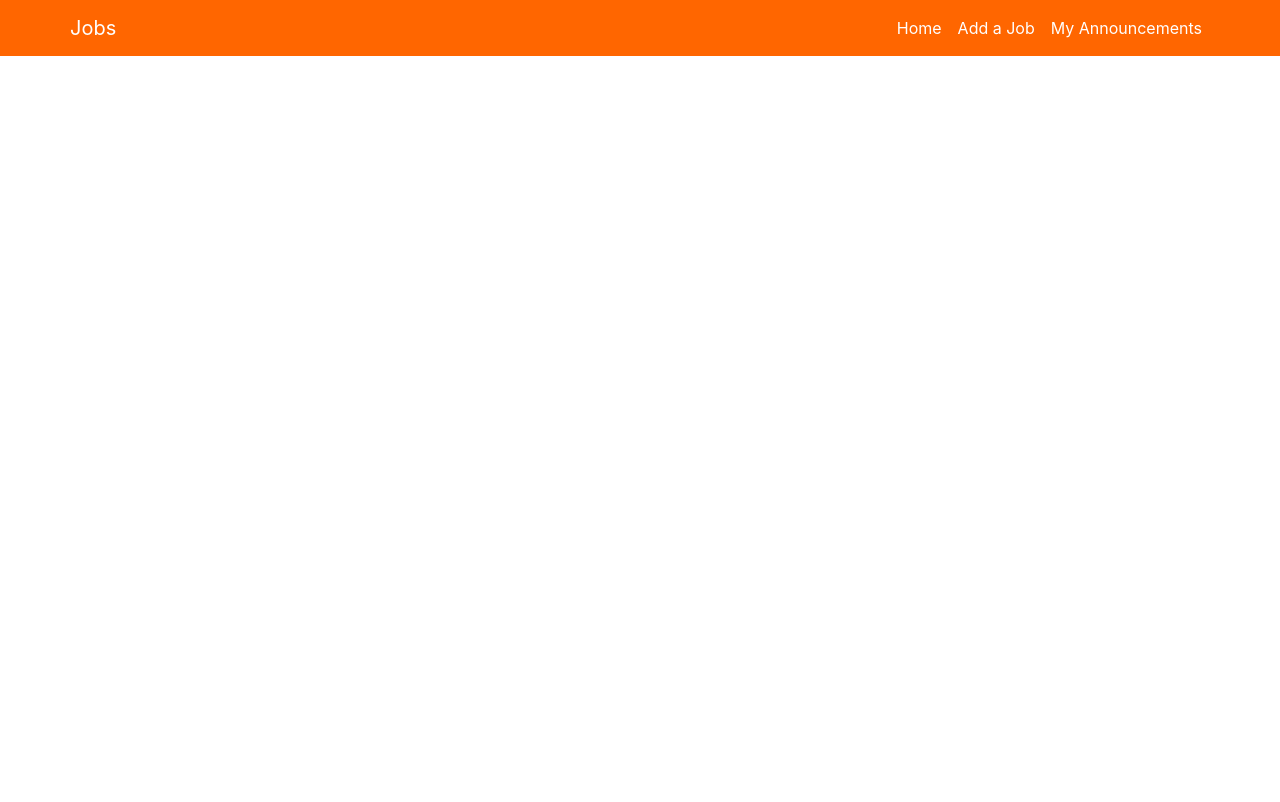
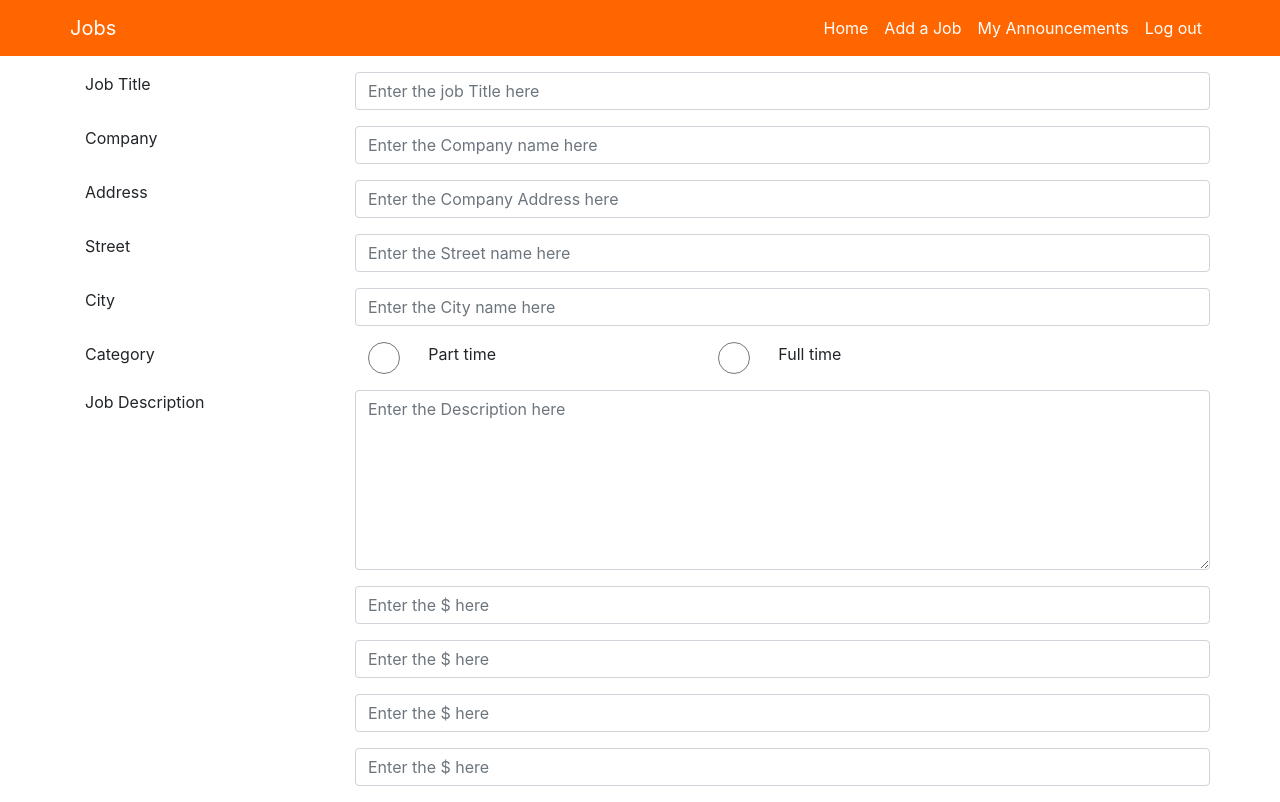
Before and after one commit to ttdlh/Job-Website, a PHP site: page /addjob.php in a window 1280 px wide. Before the commit the page ends 56 px from the top, so only its background shows below. Run offline with PHP 8.4, Linux system fonts and the light colour scheme; the visitor is signed in with stand-in values (Sample User, id 1).

Commit message:
third_commit

```diff
--- a/addjob.php
+++ b/addjob.php
@@ -1,3 +1,5 @@
+
+
 <!doctype html><!-- not done -->
 <html>
 <head>
@@ -9,12 +11,68 @@
 </head>
 <body>
   <?
+    session_start();
+    if(!(isset($_SESSION['username']))){
+      header('Location: index.php');
+    }
+
     require_once("html/header.php");
   ?>
+
   <div class="addjob">
     <div class="container">
       <form action="php/addjob.php" method="">
-
+        <div class="form-group row">
+          <label class="form-control-label col-3">Job Title</label>
+          <input class="form-control col-9" type="text" name="job_title" placeholder="Enter the job Title here">
+        </div>
+        <div class="form-group row">
+          <label class="form-control-label col-3">Company</label>
+          <input class="form-control col-9" type="text" name="company" placeholder="Enter the Company name here">
+        </div>
+        <div class="form-group row">
+          <label class="form-control-label col-3">Address</label>
+          <input class="form-control col-9" type="address" name="address" placeholder="Enter the Company Address here">
+        </div>
+        <div class="form-group row">
+          <label class="form-control-label col-3">Street</label>
+          <input class="form-control col-9" type="text" name="street" placeholder="Enter the Street name here">
+        </div>
+        <div class="form-group row">
+          <label class="form-control-label col-3">City</label>
+          <input class="form-control col-9" type="text" name="city" placeholder="Enter the City name here">
+        </div>
+        <div class="form-group row">
+          <label class="form-control-label col-3">Category</label>
+          <div class="fourm-group col-4 row">
+            <input class="form-control col-2" id="parttime" type="radio" name="category" value="0"><!-- Part time-->
+            <label class="form0control-label col-10" for"parttime">Part time</lablel>
+          </div>
+          <div class="fourm-group col-4 row">
+            <input class="form-control col-2" id="fulltime" type="radio" name="category" value="1"><!-- Full time -->
+            <label class="form-control-label col-10" for"fulltime">Full time</lablel>
+          </div>
+        </div>
+        <div class="form-group row">
+          <label class="form-control-label col-3">Job Description</label>
+          <textarea class="form-control col-9 desc" type="text" name="description" placeholder="Enter the Description here"></textarea>
+        </div>
+        <div class="form-group row">
+          <label class="form-control-label col-3"></label>
+          <input class="form-control col-9" type="" name="" placeholder="Enter the $ here">
+        </div>
+        <div class="form-group row">
+          <label class="form-control-label col-3"></label>
+          <input class="form-control col-9" type="" name="" placeholder="Enter the $ here">
+        </div>
+        <div class="form-group row">
+          <label class="form-control-label col-3"></label>
+          <input class="form-control col-9" type="" name="" placeholder="Enter the $ here">
+        </div>
+        <div class="form-group row">
+          <label class="form-control-label col-3"></label>
+          <input class="form-control col-9" type="" name="" placeholder="Enter the $ here">
+        </div>
       </form><!-- form -->
     </div><!-- .container -->
   </div><!-- .login -->
--- a/css/style.css
+++ b/css/style.css
@@ -31,4 +31,7 @@ nav {
 .home section#jobs li {
   background: #F6F6F6; }
 
+textarea {
+  height: 180px; }
+
 /*# sourceMappingURL=style.css.map */
--- a/html/header.php
+++ b/html/header.php
@@ -1,5 +1,6 @@
 <?
-  session_start();
+  if (session_status() == PHP_SESSION_NONE)
+    session_start();
 ?>
 <nav class="navbar navbar-expand">
   <div class="container">
@@ -11,9 +12,9 @@
         if(isset($_SESSION['username'])){
           echo '<a class="nav-link" href="addjob.php">Add a Job</a>';
           echo '<a class="nav-link" href="announcements.php">My Announcements</a>';
+          echo '<a class="nav-link" data-target="#signup" href="php/logout.php">Log out</a>';
         }else{
-          echo '<!-- Trigger the modal with a button -->
-                  <button class="btn nav-link" data-toggle="modal" data-target="#login">Login</button>
+          echo '<a class="nav-link" data-toggle="modal" data-target="#login" href="#">Login</a>
                   <div id="login" class="modal fade" role="dialog">
                     <div class="modal-dialog">
                       <div class="modal-content">
@@ -28,11 +29,10 @@
                           </div>
                           <div class="form-group row">
                             <label class="form-control-label col-3">Password</label>
-                            <input class="form-control col-9" type="password" name="username" placeholder="Please enter your password here">
+                            <input class="form-control col-9" type="password" name="password" placeholder="Please enter your password here">
                           </div>
                           <div class="form-group row">
-                          <button class="btn btn-info offset-4 col-4 text-center type="submit" name="login"">Login</button>'# $Change colors$
-                          . '
+                          <button class="btn btn-info offset-4 col-4 text-center type="submit" name="login"">Login</button>
                           </div>
                         </form><!-- form -->
                         </div>
@@ -45,7 +45,7 @@
                       </div>
                     </div>
                   </div>';
-          echo   '<button class="btn nav-link" data-toggle="modal" data-target="#signup">Sing up</button>
+                  echo   '<a class="nav-link" data-toggle="modal" data-target="#signup" href="#">Sing up</a>
                     <div id="signup" class="modal fade" role="dialog">
                       <div class="modal-dialog">
                         <div class="modal-content">
@@ -60,7 +60,7 @@
                             </div>
                             <div class="form-group row">
                               <label class="form-control-label col-3">Password</label>
-                              <input class="form-control col-9" type="password" name="username" placeholder="Please enter your password here">
+                              <input class="form-control col-9" type="password" name="password" placeholder="Please enter your password here">
                             </div>
                             <div class="form-group row">
                               <label class="form-control-label col-3">Email</label>
@@ -75,8 +75,7 @@
                               <input class="form-control col-9" type="address" name="address" placeholder="Please enter your password here">
                             </div>
                             <div class="form-group row">
-                            <button class="btn btn-info offset-4 col-4 text-center" type="submit" name="signup">Sign up</button>'# $Change colors$
-                            . '
+                            <button class="btn btn-info offset-4 col-4 text-center" type="submit" name="signup">Sign up</button>
                             </div>
                           </form><!-- form -->
                           </div>
@@ -89,7 +88,7 @@
                         </div>
                       </div>
                     </div>';
-        }
+                  }
         ?>
       </ul>
     </div>
--- /dev/null
+++ b/php/logout.php
@@ -0,0 +1,5 @@
+<?
+  session_start();
+  unset($_SESSION['username']);
+  header('Location: ../');
+?>
--- a/scss/layout.scss
+++ b/scss/layout.scss
@@ -3,4 +3,5 @@
 
 @import "partials/_base";
 @import "partials/_nav";
-@import "partials/_home"
+@import "partials/_home";
+@import "partials/_addjob";
--- /dev/null
+++ b/scss/partials/_addjob.scss
@@ -0,0 +1,3 @@
+textarea{
+  height: 180px;
+}
```
Also changed, not shown: announcements.php (+18 -1 lines), php/login.php (+18 -0 lines), sponsored.php (+4 -3 lines), 1 other file.
